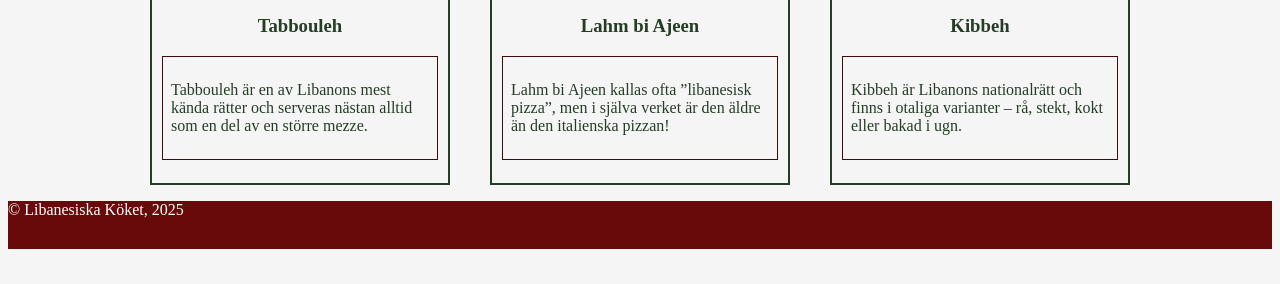
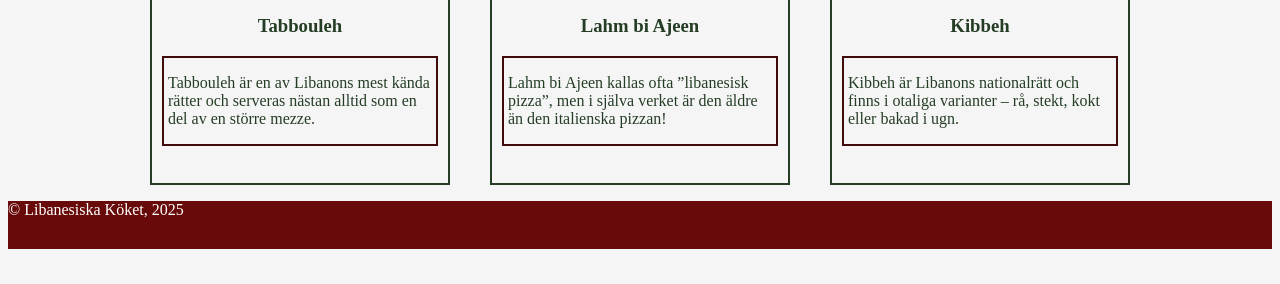
Before and after one commit to michelaslan/Uppgift4, a plain HTML site: page index.html in a window 1280 px wide. Shown: the part 516-800 px from the top of the page. Drawn offline with Linux system fonts and the light colour scheme.

Commit message:
details 2

```diff
--- a/style.css
+++ b/style.css
@@ -42,8 +42,8 @@ h3 {
 .Faktaruta {
     text-align: left;
     text-decoration: none;
-    border: 1px solid #3f0b0b;
-    padding: 8px;
+    border: 2px solid #3f0b0b;
+    padding: 0 4px;
     margin-top: 10px;
 }
 .recept-container img {
```
